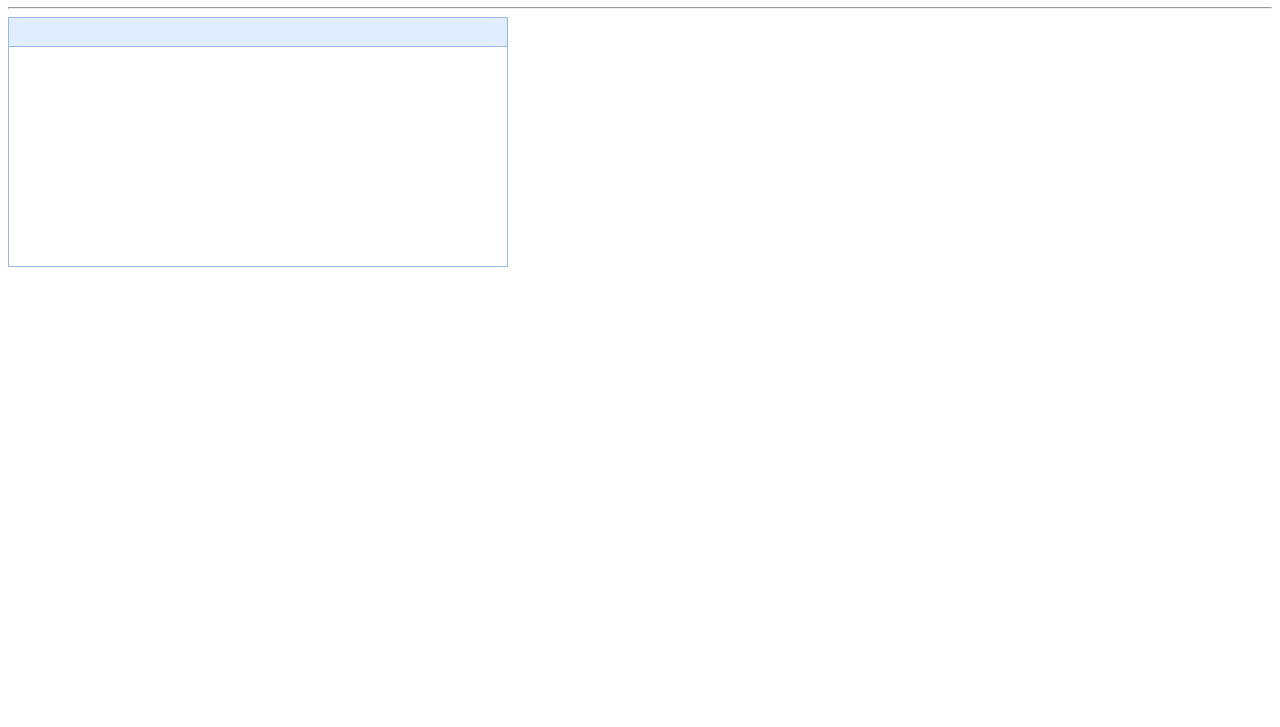
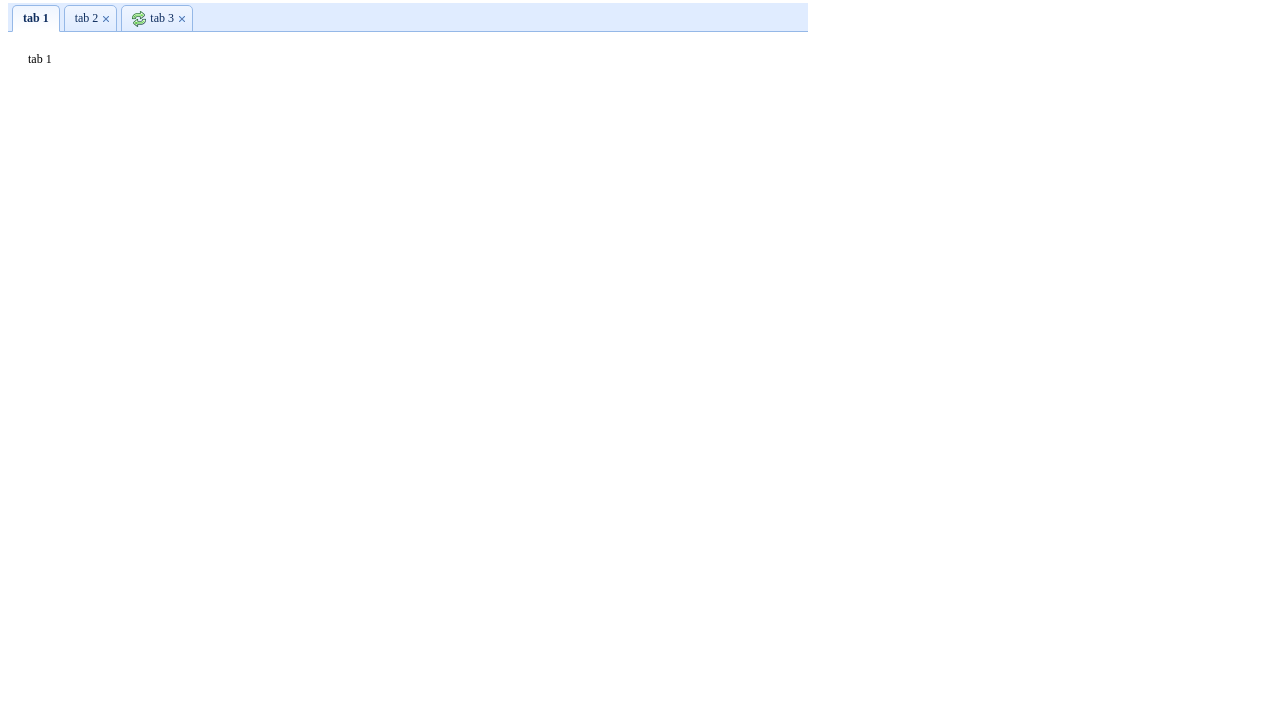
Before and after one commit to chiroru/jquery-easyui, a plain HTML site: page layout_tabs.html in a window 1280 px wide. Shown: the part 73-800 px from the top of the page. Drawn offline with Linux system fonts and the light colour scheme.

Commit message:
サンプル追加

```diff
--- a/layout_tabs.html
+++ b/layout_tabs.html
@@ -1,5 +1,5 @@
-<!DOCTYPE HTML PUBLIC "-//W3C//DTD HTML 4.01 Transitional//EN"
-    "http://www.w3.org/TR/html4/loose.dtd">
+<!DOCTYPE HTML PUBLIC "-//W3C//DTD HTML 4.01 Transitional//EN
+    http://www.w3.org/TR/html4/loose.dtd">
 <html lang="ja">
   <head>
     <title>jQuery EasyUI Sample - Index</title>
@@ -12,21 +12,25 @@
   <body>
     <h1>jQuery EasyUI Sample - Layout Panel</h1>
     <hr/>
-    <div id="tt" class="easyui-tabs" style="width:500px;height:250px;">
+    <div id="tt" class="easyui-tabs" style="width:800px;height:250px;">
+      <div title="tab 1" style="padding:20px;display=none;">
+        tab 1
+      </div>
+      <div title="tab 2" data-options="closable:true" style="overflow:auto;padding:20px;display=none;">
+        tab 2
+      </div>
+      <div title="tab 3" data-options="iconCls: 'icon-reload', closable:true" style="overflow:auto;padding:20px;display=none;">
+        tab 3
+      </div>
+    </div>
     </div>
   </body>
   <script type="text/javascript">
-    jQuery('#p').panel({
-      width: 500,
-      height: 150,
-      title: 'My Panel',
-      tools: [{
-        iconCls: 'icon-add',
-        handler: function() { alert('new')}
-      },{
-        iconCls: 'icon-save',
-        handler: function() { alert('save')}
-        }]
-      });
+    jQuery('#tt').tabs({
+      border: false,
+      onSelect: function(title) {
+        alert(title + ' is selected');
+      }
+    });
   </script>
 </html>
```
Also changed, not shown: index.html (+3 -0 lines), 1 other file.
